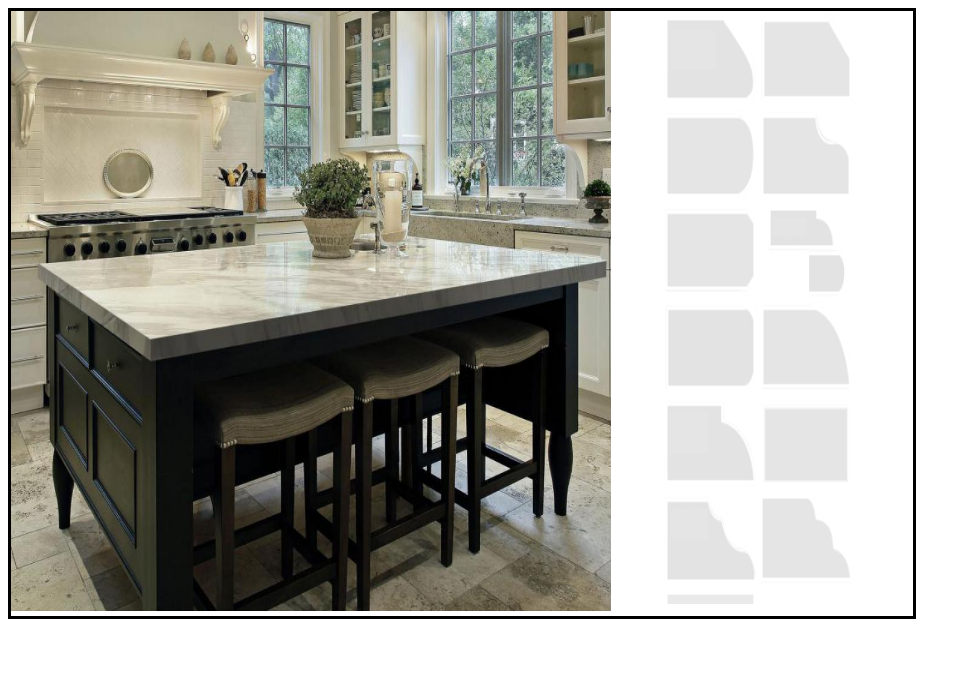
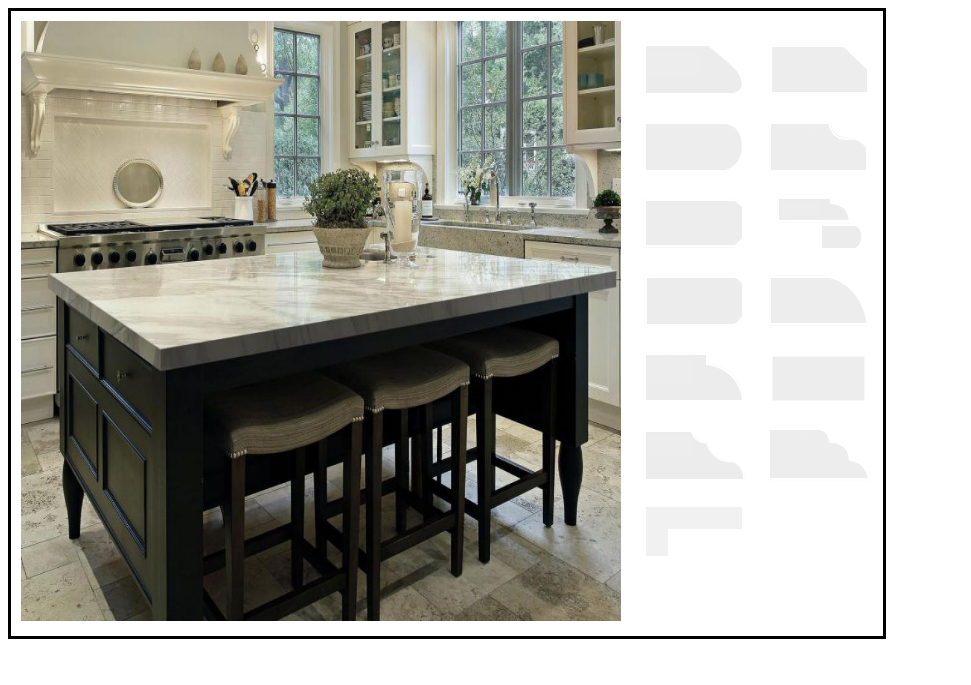
Before and after one commit to git-clay/picture-box, a plain HTML site: page index.html in a window 1280 px wide. Shown: the whole page, without its empty margins (0-971 px from the left). Drawn offline with Linux system fonts and the light colour scheme.

Commit message:
images match

```diff
--- a/app.js
+++ b/app.js
@@ -11,16 +11,16 @@ var mainImg= document.getElementsByClassName('mainImg')[0],
 
 for(var i = 0;i<len;i++){
 	tImgs[i].addEventListener('mouseover',function(){
-		this.style.opacity = '.56'
+		this.style.opacity = '1'
 	})
 	tImgs[i].addEventListener('mouseout',function(){
-		this.style.opacity = '1'
+		this.style.opacity = '.46'
 	})
 	tImgs[i].addEventListener('click',function(){
 		var cur=this.getAttribute('id');
 		cur = parseInt(cur)
 		console.log(cur)
-		append((cur+1))
+		append(cur)
 	})
 }
 	// var cur=this.getAttribute('src'),
--- a/index.html
+++ b/index.html
@@ -12,19 +12,19 @@
 		<img class="largeImg" src="">
 	</div>
 	<div class="thumbCont">
-		<div class="thumbnail"><img id="0" class="img" src="./img/visualizer/bevel-bullnose.png"></div>
-		<div class="thumbnail"><img id="1" class="img" src="./img/visualizer/bevel-edge.png"></div>
-		<div class="thumbnail"><img id="2" class="img" src="./img/visualizer/bullnose-edge.png"></div>
-		<div class="thumbnail"><img id="3" class="img" src="./img/visualizer/classic-ogee-edge.png"></div>
-		<div class="thumbnail"><img id="4" class="img" src="./img/visualizer/double-bevel-edge.png"></div>
-		<div class="thumbnail"><img id="5" class="img" src="./img/visualizer/double-ogee-edge.png"></div>
-		<div class="thumbnail"><img id="6" class="img" src="./img/visualizer/double-radius.png"></div>
-		<div class="thumbnail"><img id="7" class="img" src="./img/visualizer/half-bullnose-edge.png"></div>
-		<div class="thumbnail"><img id="8" class="img" src="./img/visualizer/step-half-bullnose-edge.png"></div>
-		<div class="thumbnail"><img id="9" class="img" src="./img/visualizer/eased-edge.png"></div>
-		<div class="thumbnail"><img id="10" class="img" src="./img/visualizer/dupont-bullnose-edge.png"></div>
-		<div class="thumbnail"><img id="11" class="img" src="./img/visualizer/triple-pencil-edge.png"></div>
-		<div class="thumbnail"><img id="12" class="img" src="./img/visualizer/waterfall-edge.png"></div>
+		<div class="thumbnail"><img id="10" class="img" src="./img/visualizer/bevel-bullnose.png"></div>
+		<div class="thumbnail"><img id="3" class="img" src="./img/visualizer/bevel-edge.png"></div>
+		<div class="thumbnail"><img id="6" class="img" src="./img/visualizer/bullnose-edge.png"></div>
+		<div class="thumbnail"><img id="8" class="img" src="./img/visualizer/classic-ogee-edge.png"></div>
+		<div class="thumbnail"><img id="5" class="img" src="./img/visualizer/double-bevel-edge.png"></div>
+		<div class="thumbnail"><img id="11" class="img" src="./img/visualizer/double-ogee-edge.png"></div>
+		<div class="thumbnail"><img id="7" class="img" src="./img/visualizer/double-radius.png"></div>
+		<div class="thumbnail"><img id="4" class="img" src="./img/visualizer/half-bullnose-edge.png"></div>
+		<div class="thumbnail"><img id="9" class="img" src="./img/visualizer/step-half-bullnose-edge.png"></div>
+		<div class="thumbnail"><img id="1" class="img" src="./img/visualizer/eased-edge.png"></div>
+		<div class="thumbnail"><img id="13" class="img" src="./img/visualizer/dupont-bullnose-edge.png"></div>
+		<div class="thumbnail"><img id="12" class="img" src="./img/visualizer/triple-pencil-edge.png"></div>
+		<div class="thumbnail"><img id="2" class="img" src="./img/visualizer/waterfall-edge.png"></div>
 		<!-- you can update the url in src="" -->
 	</div>
 </div>
--- a/style.css
+++ b/style.css
@@ -7,11 +7,12 @@
 .container{
 	border:3px solid black;
 	height: 605px;
-	width: 902px;
+	width: 852px;
 	display: flex;
 	flex-direction: column;
 	flex-wrap: wrap;
 	position: relative;
+	padding:10px;
 }
 .mainImg{
 	width: 600px;
@@ -19,9 +20,10 @@
 	display: flex;
 	position: relative;
 	flex-wrap: wrap;
+	margin-bottom: 0 auto;
 }
 .thumbCont{
-	width: 200px;
+	width: 255px;
 	max-height: 98%;
 	overflow: auto;
 	/*border: 1px solid blue;*/
@@ -30,14 +32,16 @@
 	position: relative;
 }
 .img{
-	max-width: 94px;
-	max-height: 94px;
-	margin:0 auto;
+	width: 105px;
+	height: 57px;
+	margin:10px;
+	opacity: .66;
+
 }
 .thumbnail{
-	height: 94px;
-	width: 94px;
-	margin:1px;
+	height: 57px;
+	width: 105px;
+	margin:10px;
 	/*border:1px solid green;*/
 	position: relative;
 	display: flex;
```
